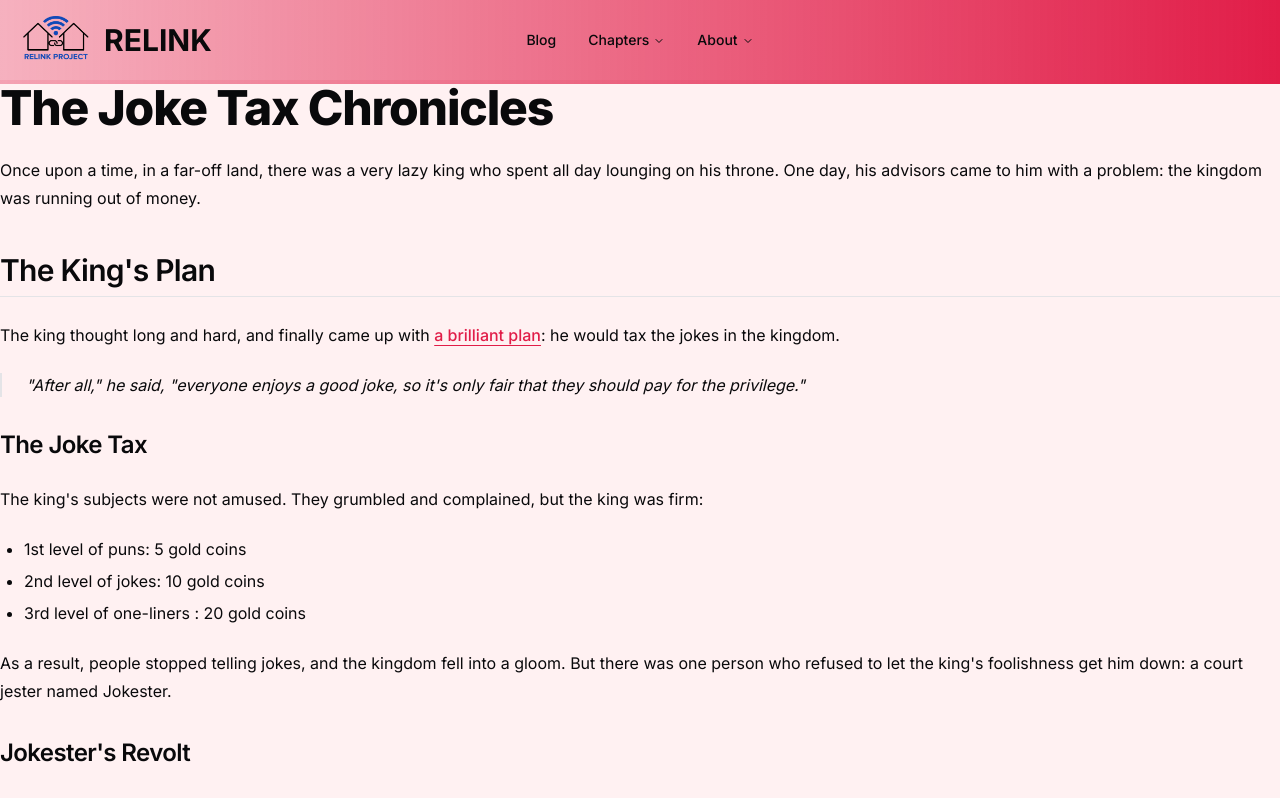
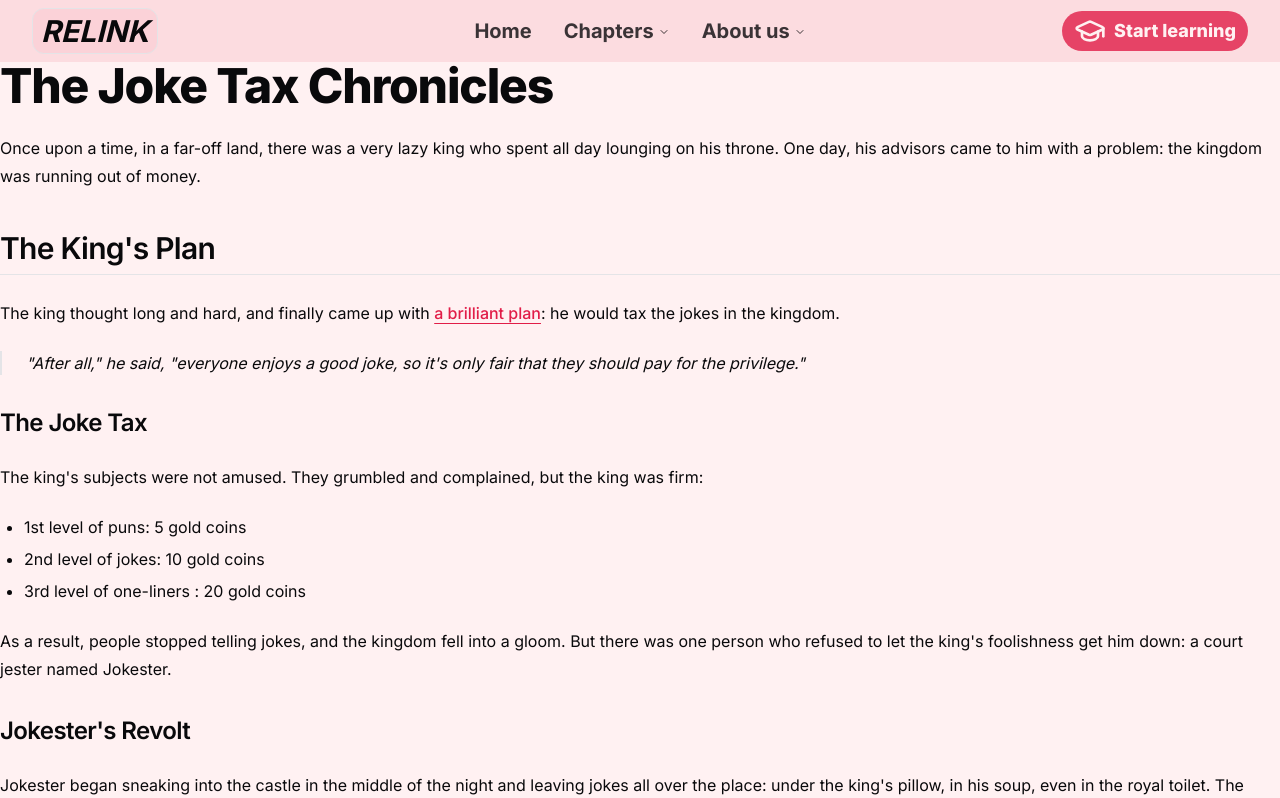
Before and after one commit to evebrnd/eps, a Next.js app: page /documentation in a window 1280 px wide. Shown: the top 798 px of the page. Built offline with nearby package versions, Linux system fonts and the light colour scheme.

Commit message:
19 redesign of the navbar (#23)

```diff
--- a/src/components/Navbar.tsx
+++ b/src/components/Navbar.tsx
@@ -6,7 +6,7 @@ import Logo from "../../public/relinkLogo.png"
 import { cn } from "@/lib/utils"
 import {
   Menu,
-  Package2,
+  GraduationCap,
 } from "lucide-react"
 
 import { Button } from "@/components/ui/button"
@@ -75,27 +75,37 @@ const components_chapters: { title: string; href: string; description: string }[
 
 export default function Navbar() {
   return (
-    <nav className="flex justify-between md:justify-normal md:flex-row p-4 bg-gradient-to-r from-primary/30 to-primary border-b-4 border-primary/10">
-      <div className="flex md:basis-1/4 items-center gap-x-2">
+    <nav className="flex flex-row items-center p-2 px-4 md:px-8 justify-evenly bg-primary/10">
+      <div className="flex flex-row basis-2/12 md:basis-1/4">
         <Link href="/">
-          <Image src={Logo} alt="Logo" className="h-12 w-20" />
+          {/* <img src="https://uni.oslomet.no/relink/wp-content/uploads/sites/193/2019/04/ReLink-logo-v.2.png" alt="Logo" className="h-12" /> */}
+          <h1 className="px-2 py-1 text-3xl italic font-bold border text-foreground font-roboto rounded-xl bg-primary/5">
+            RELINK
+          </h1>
         </Link>
-        <h1 className="invisible md:visible text-3xl text-foreground font-bold">RELINK</h1>
       </div>
-      <div className="flex md:basis-1/2 items-center justify-center">
+
+      <div className="flex flex-row justify-end md:order-last md:justify-end basis-9/12 md:basis-1/4">
+        <Button size="rounded" className="items-center px-3 py-1 text-lg font-extrabold whitespace-pre h-fit bg-primary/80">
+          <GraduationCap className="w-8 h-8 mr-2" />
+          Start <a className="hidden md:block">learning</a>
+        </Button>
+      </div>
+
+      <div className="flex flex-row justify-end basis-1/12 md:basis-1/2 md:justify-center">
         {/* Bigger screens, above md it is not hidden. */}
-        <nav className="hidden items-center md:px-4 md:flex md:gap-7 md:text-xl lg:gap-9">
+        <nav className="items-center hidden text-foreground/80 md:px-4 md:flex md:flex-row md:gap-12 lg:gap-20">
           <NavigationMenu>
             <NavigationMenuList>
               <NavigationMenuItem className="">
-                <Link href="/blog" legacyBehavior passHref>
-                  <NavigationMenuLink className={`${navigationMenuTriggerStyle()} bg-transparent`}>
-                    Blog
+                <Link href="/" legacyBehavior passHref>
+                  <NavigationMenuLink className={`${navigationMenuTriggerStyle()} bg-transparent font-bold text-xl`}>
+                    Home
                   </NavigationMenuLink>
                 </Link>
               </NavigationMenuItem>
               <NavigationMenuItem>
-                <NavigationMenuTrigger className="bg-transparent">Chapters</NavigationMenuTrigger>
+                <NavigationMenuTrigger className="text-xl font-bold bg-transparent">Chapters</NavigationMenuTrigger>
                 <NavigationMenuContent>
                   <ul className="grid w-[400px] gap-3 p-4 md:w-[500px] md:grid-cols-2 lg:w-[600px] ">
                     {components_chapters.map((component, index) => (
@@ -111,7 +121,7 @@ export default function Navbar() {
                 </NavigationMenuContent>
               </NavigationMenuItem>
               <NavigationMenuItem>
-                <NavigationMenuTrigger className="bg-transparent">About</NavigationMenuTrigger>
+                <NavigationMenuTrigger className="text-xl font-bold bg-transparent">About us</NavigationMenuTrigger>
                 <NavigationMenuContent>
                   <ul className="grid w-[400px] gap-3 p-4 md:w-[500px] md:grid-cols-2 lg:w-[600px] ">
                     {components_about.map((component, index) => (
@@ -136,7 +146,7 @@ export default function Navbar() {
             <Button
               variant="secondary"
               size="icon"
-              className="shrink-0 md:hidden bg-transparent hover:bg-secondary/20"
+              className="bg-transparent shrink-0 md:hidden hover:bg-secondary/20"
             >
               <Menu className="size-6" />
               <span className="sr-only">Toggle navigation menu</span>
@@ -144,19 +154,19 @@ export default function Navbar() {
           </SheetTrigger>
           {/* Show what the button will pop up.*/}
           <SheetContent side="right" className="bg-primary-foreground">
-            <nav className="grid font-medium md:hidden divide-y">
+            <nav className="grid font-medium divide-y md:hidden">
               {/* leading-6 mt-6 text-xl sm:text-3xl */}
-              <p className="text-foreground text-2xl font-bold">Chapters</p>
+              <p className="text-2xl font-bold text-foreground">Chapters</p>
               {components_chapters.map((component, index) => (
-                <Link key={`mobile_chapter_${index}`} href={component.href} className="leading-7 text-foreground/60 transition-colors hover:text-foreground">
+                <Link key={`mobile_chapter_${index}`} href={component.href} className="leading-7 transition-colors text-foreground/60 hover:text-foreground">
                   {component.title}
                 </Link>
               ))}
             </nav>
-            <nav className="pt-4 grid font-medium md:hidden divide-y">
-              <p className="text-foreground text-2xl font-bold">About</p>
+            <nav className="grid pt-4 font-medium divide-y md:hidden">
+              <p className="text-2xl font-bold text-foreground">About</p>
               {components_about.map((component, index) => (
-                <Link key={`mobile_about_${index}`} href={component.href} className="leading-7 text-foreground/60 transition-colors hover:text-foreground">
+                <Link key={`mobile_about_${index}`} href={component.href} className="leading-7 transition-colors text-foreground/60 hover:text-foreground">
                   {component.title}
                 </Link>
               ))}
@@ -183,8 +193,8 @@ const ListItem = React.forwardRef<
           )}
           {...props}
         >
-          <div className="text-sm font-medium leading-none">{title}</div>
-          <p className="line-clamp-2 text-sm leading-snug text-muted-foreground">
+          <div className="text-base font-medium leading-none">{title}</div>
+          <p className="text-sm leading-snug line-clamp-2 text-muted-foreground">
             {children}
           </p>
         </a>
--- a/src/components/ui/navigation-menu.tsx
+++ b/src/components/ui/navigation-menu.tsx
@@ -41,7 +41,7 @@ NavigationMenuList.displayName = NavigationMenuPrimitive.List.displayName
 const NavigationMenuItem = NavigationMenuPrimitive.Item
 
 const navigationMenuTriggerStyle = cva(
-  "group inline-flex h-10 w-max items-center justify-center rounded-md bg-background px-4 py-2 text-sm font-medium transition-colors hover:bg-accent hover:text-accent-foreground focus:bg-accent focus:text-accent-foreground focus:outline-none disabled:pointer-events-none disabled:opacity-50 data-[active]:bg-accent/50 data-[state=open]:bg-accent/50"
+  "group inline-flex h-10 w-max items-center justify-center rounded-xl bg-background px-4 py-2 text-sm transition-colors hover:bg-accent hover:text-accent-foreground focus:bg-accent focus:text-accent-foreground focus:outline-none disabled:pointer-events-none disabled:opacity-50 data-[active]:bg-accent/50 data-[state=open]:bg-accent/50"
 )
 
 const NavigationMenuTrigger = React.forwardRef<
--- a/tailwind.config.ts
+++ b/tailwind.config.ts
@@ -1,3 +1,5 @@
+import { Roboto } from "next/font/google"
+import { root } from "postcss"
 import type { Config } from "tailwindcss"
 const { fontFamily } = require("tailwindcss/defaultTheme")
 
@@ -21,6 +23,7 @@ const config = {
     extend: {
       fontFamily: {
         sans: ["var(--font-sans)", ...fontFamily.sans],
+        roboto: ["var(--font-roboto)", "Roboto", ...fontFamily.sans],
       },
       colors: {
         border: "hsl(var(--border))",
```
